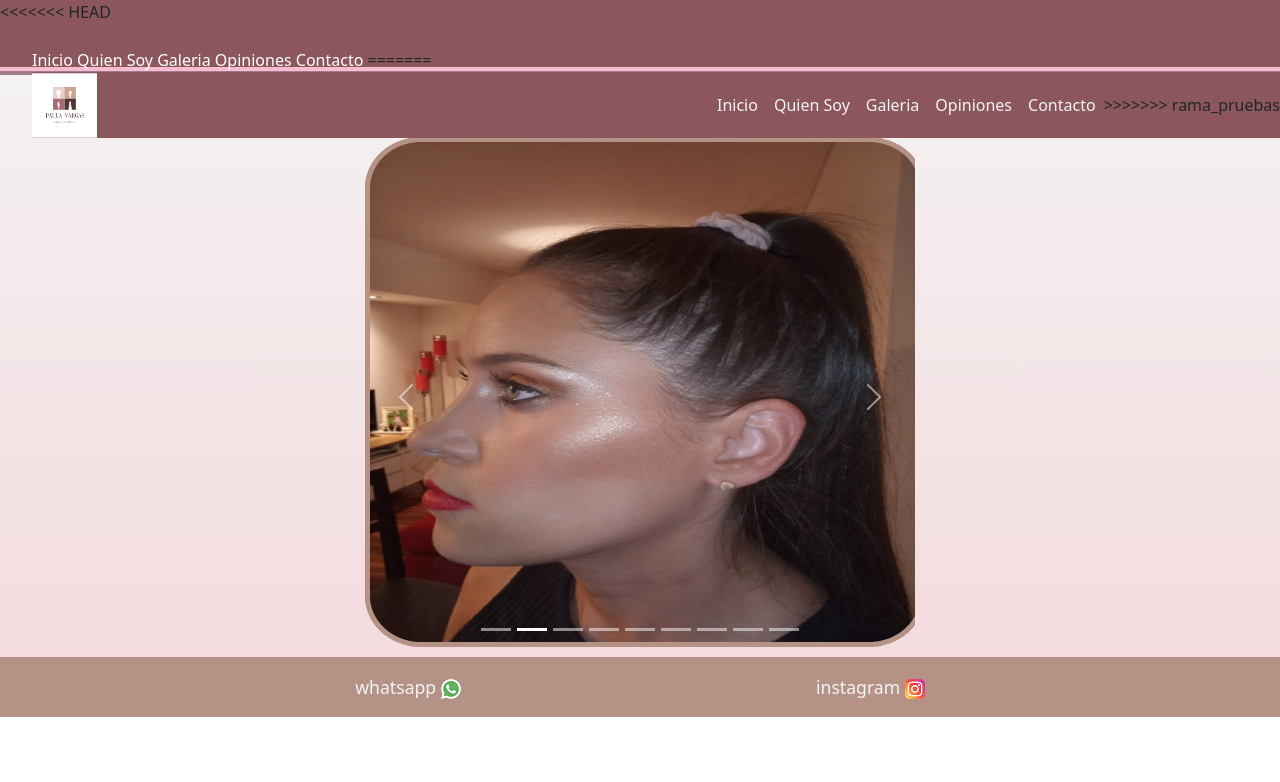
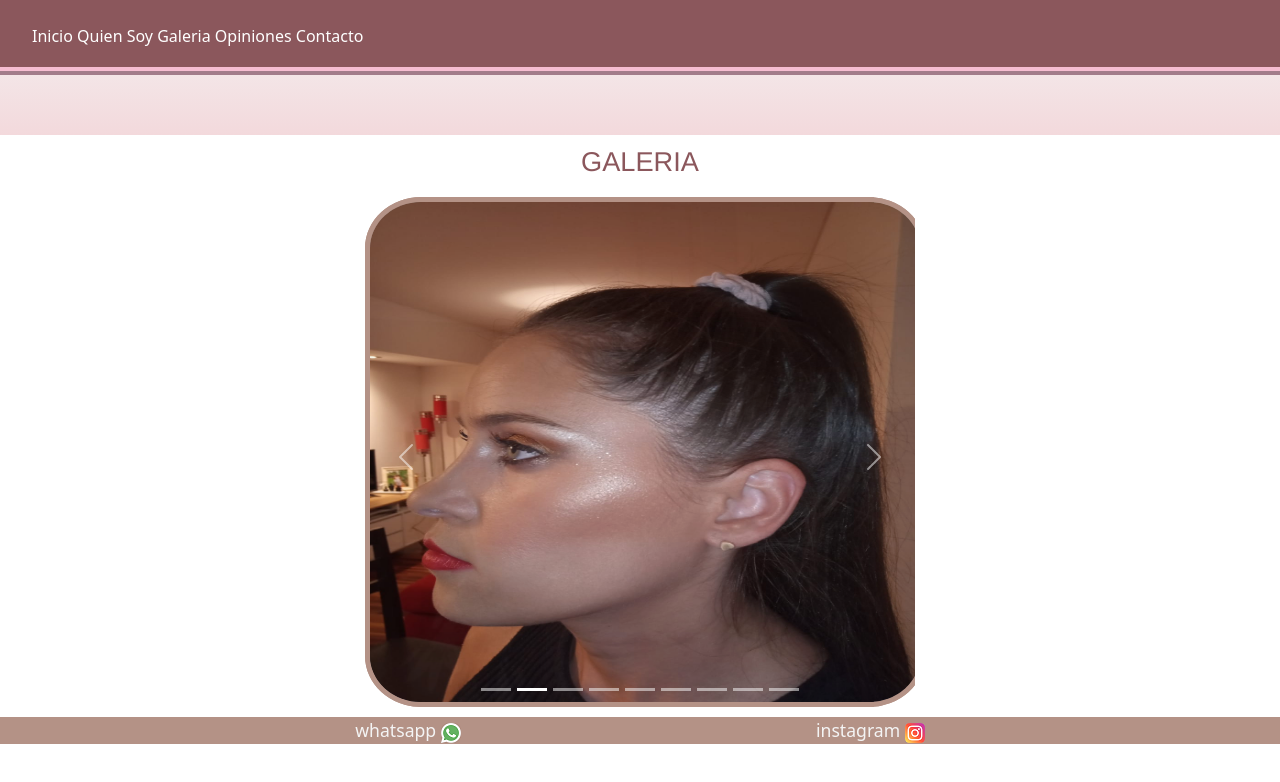
Before and after one commit to MauroSVargas/repositorio-general-curso-desarrollo-web-coder, a plain HTML site: page pages/galeria.html in a window 1280 px wide. Drawn offline with nearby package versions, Linux system fonts and the light colour scheme.

Commit message:
intentando hacer merge

```diff
--- a/pages/galeria.html
+++ b/pages/galeria.html
@@ -16,7 +16,6 @@
     <div id="galeria__grid">
 
         <header id="header">
-<<<<<<< HEAD
             <nav id="nav">
                 <img class="icono__portada" src="../img/icono-de-pagina.ico" alt="">
                 <ul>
@@ -25,34 +24,6 @@
                     <a class="nav__link" href="galeria.html">Galeria</a>
                     <a class="nav__link" href="opiniones.html">Opiniones</a>
                     <a class="nav__link" href="contacto.html">Contacto</a>
-=======
-
-          <nav class="navbar navbar-expand-lg navbar-light bg">
-
-            <div class="container-fluid">
-                <img src="../img/icono-de-pagina.jpg"  class="icono__pagina" alt="">
-              <a class="navbar-brand" href="#"></a>
-              <button class="navbar-toggler" type="button" data-bs-toggle="collapse" data-bs-target="#navbarNav" aria-controls="navbarNav" aria-expanded="false" aria-label="Toggle navigation">
-                <span class="navbar-toggler-icon"></span>
-              </button>
-              <div class="collapse navbar-collapse" id="navbarNav">
-                <ul class="navbar-nav">
-                  <li class="nav-item">
-                    <a class="nav-link active" aria-current="page" href="../index.html">Inicio</a>
-                  </li>
-                  <li class="nav-item">
-                    <a class="nav-link active" href="quien-soy.html">Quien Soy</a>
-                  </li>
-                  <li class="nav-item">
-                    <a class="nav-link active" href="galeria.html">Galeria</a>
-                  </li>
-                  <li class="nav-item">
-                    <a class="nav-link active" href="opiniones.html">Opiniones</a>
-                  </li>
-                  <li class="nav-item">
-                    <a class="nav-link active" href="contacto.html">Contacto</a>
-                  </li>
->>>>>>> rama_pruebas
                 </ul>
               </div>
             </div>
```
